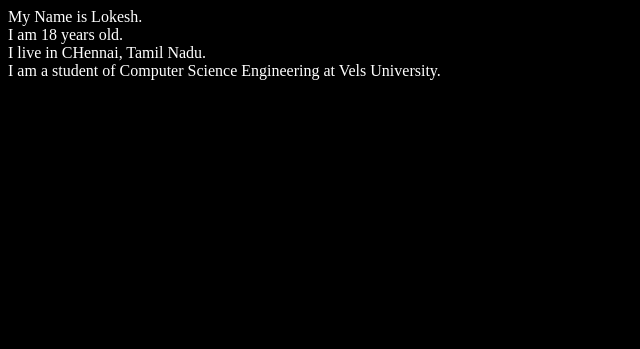
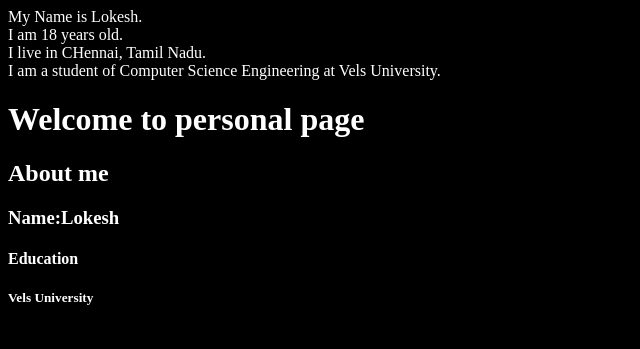
Before and after one commit to Lokesh0516/code-this-universe, a plain HTML site: page index.html in a window 1280 px wide. Shown: the whole page, without its empty margins (0-640 px from the left). Drawn offline with Linux system fonts and the light colour scheme.

Commit message:
My profile

```diff
--- a/index.html
+++ b/index.html
@@ -11,6 +11,13 @@
     I am 18 years old. <br>
     I live in CHennai, Tamil Nadu. <br>
     I am a student of Computer Science Engineering at Vels University. <br>
+
+    <h1>Welcome to personal page</h1>
+    <h2>About me</h2>
+    <h3>Name:Lokesh</h3>
+    <h4>Education</h4>
+    <h5>Vels University</h5>
+
      <br>
 </body>
 </html>
```
